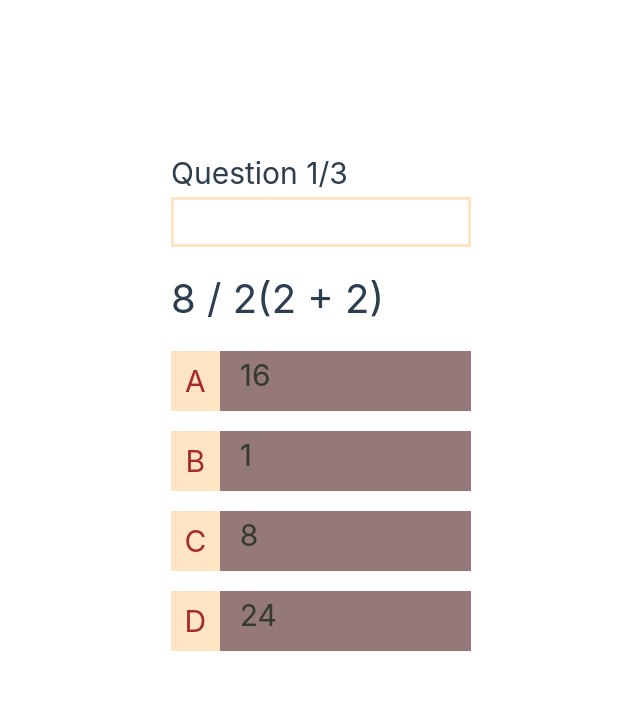
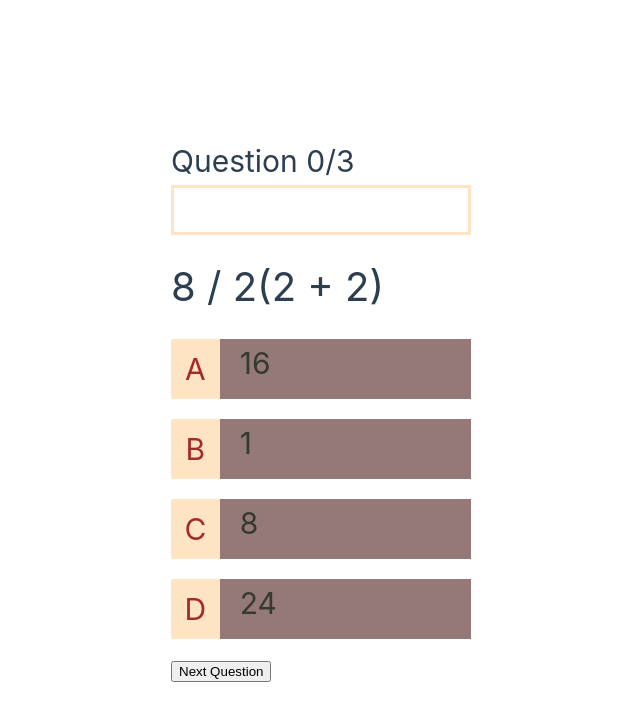
Before and after one commit to lapinRagnar/vue3-composition-api-quiz, a Vue app: page /quiz/1 in a window 1280 px wide. Shown: the top 720 px of the page, without its empty margins (319-959 px from the left). Built offline with nearby package versions, Linux system fonts and the light colour scheme.

Commit message:
6 - QuizHeader variable reactive avec computed() passer cette variable en props aux enfant style conditionnel pour faire le bar de progression

```diff
--- a/src/components/QuizHeader.vue
+++ b/src/components/QuizHeader.vue
@@ -1,8 +1,16 @@
+<script setup>
+  import { defineProps } from 'vue'
+
+  const {questionStatus, barPercentage} = defineProps(['questionStatus', 'barPercentage'])
+
+
+</script>
+
 <template>
   <header>
-    <h4>Question 1/3</h4>
+    <h4>Question {{ questionStatus }}</h4>
     <div class="bar">
-      <div class="completion"></div>
+      <div class="completion" :style="{ width: barPercentage }"></div>
     </div>
   </header>
 </template>
--- a/src/views/QuizView.vue
+++ b/src/views/QuizView.vue
@@ -1,11 +1,13 @@
 <template>
   <div>
 
-    <QuizHeader />
+    <QuizHeader :questionStatus="questionStatus" :barPercentage="barPercentage" />
 
     <div>
       <Question :question="quiz.questions[currentQuestionIndex]" />
     </div>
+
+    <button @click="currentQuestionIndex++">Next Question</button>
 
   </div>
 </template>
@@ -13,7 +15,7 @@
 <script setup>
   import Question from '@/components/Question.vue';
   import QuizHeader from '@/components/QuizHeader.vue'
-  import { ref } from 'vue';
+  import { computed, ref, watch } from 'vue';
   import { useRoute } from 'vue-router'
   import quizes from '@/data/quize.json'
 
@@ -22,4 +24,21 @@
   const quiz = quizes.find(q => q.id === quizId)
   const currentQuestionIndex = ref(0)
 
+  const questionStatus = computed(() => {
+    return `${currentQuestionIndex.value}/${quiz.questions.length}`
+  })
+
+  const barPercentage = computed(() => {
+    return `${currentQuestionIndex.value/quiz.questions.length * 100}%`
+  })
+
+
+
 </script>
+
+// est l'equivalent de computed()
+// const questionStatus = ref(`${currentQuestionIndex.value}/${quiz.questions.length}`)
+
+// watch(() => currentQuestionIndex.value, () => {
+//   questionStatus.value = ref(`${currentQuestionIndex.value}/${quiz.questions.length}`)
+// })
```
